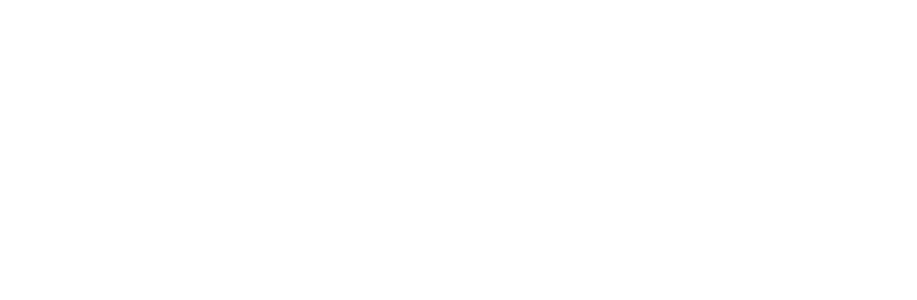
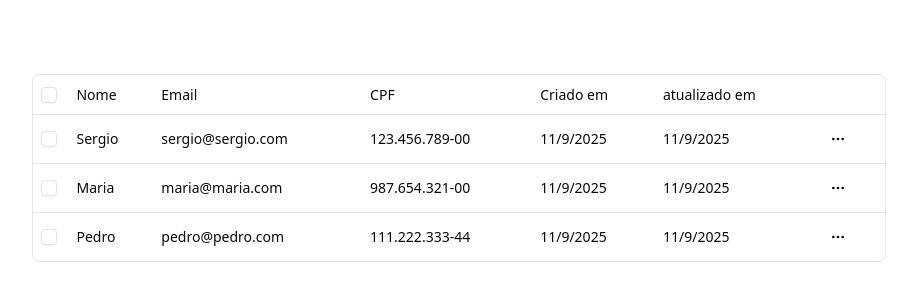
Before and after one commit to sergiohdljr/alunos-crud, a React (Vite) app in the folder web/: page / in a window 1280 px wide. Shown: the part 232-532 px from the top of the page, without its empty margins (181-1098 px from the left). Built offline with nearby package versions, Linux system fonts and the light colour scheme.

Commit message:
feat: implement students data table with selectable rows and actions menu

```diff
--- a/web/src/App.tsx
+++ b/web/src/App.tsx
@@ -1,14 +1,38 @@
-import { useState } from 'react'
-import reactLogo from './assets/react.svg'
-import viteLogo from '/vite.svg'
+import { DataTable } from './components/students/data-table'
+import { columns } from './components/students/columns'
+
+const data = [
+    {
+        name: "Sergio",
+        email: "sergio@sergio.com",
+        cpf: "123.456.789-00",
+        createdAt: new Date(),
+        updatedAt: new Date()
+    },
+    {
+        name: "Maria",
+        email: "maria@maria.com",
+        cpf: "987.654.321-00",
+        createdAt: new Date(),
+        updatedAt: new Date()
+    },
+    {
+        name: "Pedro",
+        email: "pedro@pedro.com",
+        cpf: "111.222.333-44",
+        createdAt: new Date(),
+        updatedAt: new Date()
+    },
+]
 
 function App() {
-  const [count, setCount] = useState(0)
 
   return (
-    <>
-
-    </>
+    <div className='w-full h-screen flex flex-col items-center justify-center' >
+      <div className='w-4/6' >
+        <DataTable columns={columns} data={data} />
+      </div>
+    </div>
   )
 }
 
--- /dev/null
+++ b/web/src/components/students/columns.tsx
@@ -0,0 +1,87 @@
+import type { ColumnDef } from "@tanstack/react-table"
+import { Checkbox } from "@/components/ui/checkbox"
+import { DropdownMenu, DropdownMenuContent, DropdownMenuItem, DropdownMenuLabel, DropdownMenuSeparator, DropdownMenuTrigger } from "@/components/ui/dropdown-menu"
+import { MoreHorizontal } from "lucide-react"
+import { Button } from "@/components/ui/button"
+type Student = {
+    name: string
+    email: string
+    cpf: string
+    createdAt: Date
+    updatedAt: Date
+}
+
+export const columns: ColumnDef<Student>[] = [
+    {
+        id: "select",
+    header: ({ table }) => (
+      <Checkbox
+        checked={
+          table.getIsAllPageRowsSelected() ||
+          (table.getIsSomePageRowsSelected() && "indeterminate")
+        }
+        onCheckedChange={(value) => table.toggleAllPageRowsSelected(!!value)}
+        aria-label="Select all"
+      />
+    ),
+    cell: ({ row }) => (
+        <Checkbox
+          checked={row.getIsSelected()}
+          onCheckedChange={(value) => row.toggleSelected(!!value)}
+          aria-label="Select row"
+        />
+      ),
+      enableSorting: false,
+      enableHiding: false,
+    },
+    {
+        header: "Nome",
+        accessorKey: "name",
+    },
+    {
+        header: "Email",
+        accessorKey: "email",
+    },
+    {
+        header: "CPF",
+        accessorKey: "cpf",
+    },
+    {
+        header: "Criado em",
+        accessorKey: "createdAt",
+        cell: ({ row }) => row.original.createdAt.toLocaleDateString(),
+    },
+    {
+        header:'atualizado em',
+        accessorKey: 'updatedAt',
+        cell: ({ row }) => row.original.updatedAt.toLocaleDateString(),
+    },
+    {
+        id: "actions",
+        enableHiding: false,
+        cell: ({ row }) => {
+          const student = row.original
+          return (
+            <DropdownMenu>
+              <DropdownMenuTrigger asChild>
+                <Button variant="ghost" className="h-8 w-8 p-0">
+                  <span className="sr-only">Open menu</span>
+                  <MoreHorizontal />
+                </Button>
+              </DropdownMenuTrigger>
+              <DropdownMenuContent align="end">
+                <DropdownMenuLabel>Ações</DropdownMenuLabel>
+                <DropdownMenuItem
+                  onClick={() => navigator.clipboard.writeText(student.cpf)}
+                >
+                  Copiar CPF
+                </DropdownMenuItem>
+                <DropdownMenuSeparator />
+                <DropdownMenuItem>Editar</DropdownMenuItem>
+                <DropdownMenuItem>Deletar</DropdownMenuItem>
+              </DropdownMenuContent>
+            </DropdownMenu>
+          )
+        },
+      },
+]
--- /dev/null
+++ b/web/src/components/students/data-table.tsx
@@ -0,0 +1,80 @@
+"use client"
+
+import {
+  type ColumnDef,
+  flexRender,
+  getCoreRowModel,
+  useReactTable,
+} from "@tanstack/react-table"
+
+import {
+  Table,
+  TableBody,
+  TableCell,
+  TableHead,
+  TableHeader,
+  TableRow,
+} from "@/components/ui/table"
+
+interface DataTableProps<TData, TValue> {
+  columns: ColumnDef<TData, TValue>[]
+  data: TData[]
+}
+
+export function DataTable<TData, TValue>({
+  columns,
+  data,
+}: DataTableProps<TData, TValue>) {
+  const table = useReactTable({
+    data,
+    columns,
+    getCoreRowModel: getCoreRowModel(),
+  })
+
+  return (
+    <div className="w-full overflow-hidden rounded-md border">
+      <Table>
+        <TableHeader>
+          {table.getHeaderGroups().map((headerGroup) => (
+            <TableRow key={headerGroup.id}>
+              {headerGroup.headers.map((header) => {
+                return (
+                  <TableHead key={header.id}>
+                    {header.isPlaceholder
+                      ? null
+                      : flexRender(
+                          header.column.columnDef.header,
+                          header.getContext()
+                        )}
+                  </TableHead>
+                )
+              })}
+            </TableRow>
+          ))}
+        </TableHeader>
+        <TableBody>
+          {table.getRowModel().rows?.length ? (
+            table.getRowModel().rows.map((row) => (
+              <TableRow
+                key={row.id}
+                data-state={row.getIsSelected() && "selected"}
+              >
+                {row.getVisibleCells().map((cell) => (
+                  <TableCell key={cell.id}>
+                    {flexRender(cell.column.columnDef.cell, cell.getContext())}
+                  </TableCell>
+                ))}
+              </TableRow>
+            ))
+          ) : (
+            <TableRow>
+              <TableCell colSpan={columns.length} className="h-24 text-center">
+                No results.
+              </TableCell>
+            </TableRow>
+          )}
+        </TableBody>
+      </Table>
+    </div>
+  )
+}
```
